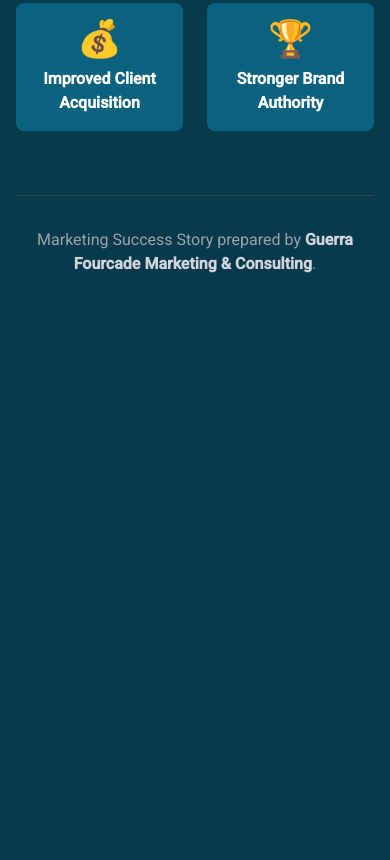
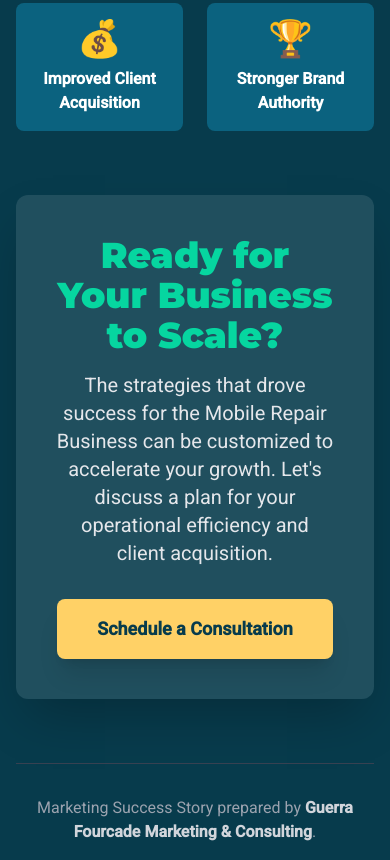
Before and after one commit to JRGuerraF95/gfmkt, a plain HTML site: page mobile-repair-success.html in a window 390 px wide. Shown: the part 6101-6961 px from the top of the page. Before the commit the page ends 6393 px from the top, so only its background shows below. Drawn offline with nearby package versions, Linux system fonts and the light colour scheme.

Commit message:
Update mobile-repair-success.html

```diff
--- a/mobile-repair-success.html
+++ b/mobile-repair-success.html
@@ -186,6 +186,17 @@
                    </div>
             </section>
 
+            <!-- NEW CALL TO ACTION SECTION -->
+            <section class="mt-16 text-center bg-white bg-opacity-10 p-10 rounded-xl shadow-2xl">
+                <h3 class="text-4xl font-black text-[#06D6A0] mb-4">Ready for Your Business to Scale?</h3>
+                <p class="text-xl text-gray-200 mb-8 max-w-4xl mx-auto">
+                    The strategies that drove success for the Mobile Repair Business can be customized to accelerate your growth. Let's discuss a plan for your operational efficiency and client acquisition.
+                </p>
+                <a href="https://www.guerrafourcademkt.com/contact" class="inline-block bg-[#FFD166] hover:bg-[#FF6B6B] text-[#073B4C] font-bold text-lg py-4 px-10 rounded-lg shadow-xl transition duration-300 ease-in-out transform hover:scale-105">
+                    Schedule a Consultation
+                </a>
+            </section>
+
         </main>
 
         <footer class="text-center mt-16 pt-8 border-t border-gray-700">
@@ -366,12 +377,12 @@
                 scales: {
                     // This is a vertical bar chart (categories on X, values on Y)
                     x: {
-                        // We want the labels (Average Engagement...) to show up here.
-                        ticks: { color: 'white' }, // Keep this to color the ticks
+                        // FIX: Show the categories (labels) on the X-axis
+                        ticks: { color: 'white' },
                         grid: { color: 'rgba(255, 255, 255, 0.1)' }
                     },
                     y: {
-                        // We want the percentage numbers (0, 10, 20...) to show up here.
+                        // FIX: Show the percentage numbers (scale) on the Y-axis
                         ticks: { color: 'white', callback: function(value) { return value + '%'; } },
                         beginAtZero: true,
                         grid: { color: 'rgba(255, 255, 255, 0.1)' }
```
